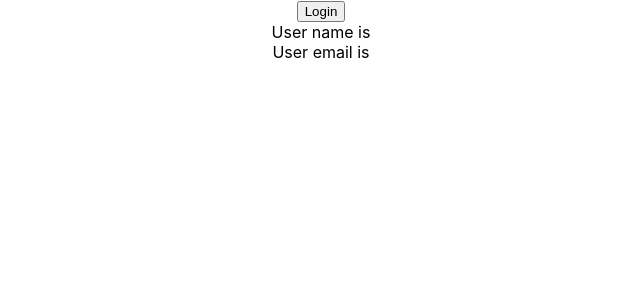
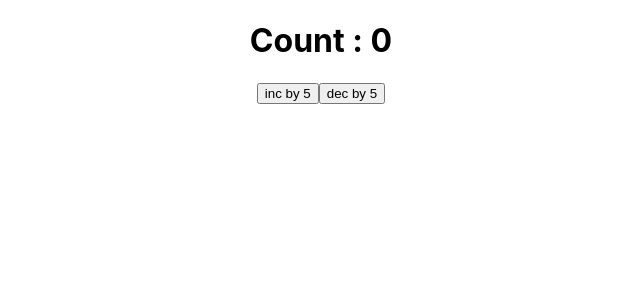
Before and after one commit to hcsoylu/react-with-ts, a React (Create React App) app: page / in a window 1280 px wide. Shown: the top 300 px of the page, without its empty margins (319-959 px from the left). Built offline with nearby package versions, Linux system fonts and the light colour scheme.

Commit message:
useReducer hook

```diff
--- a/src/App.tsx
+++ b/src/App.tsx
@@ -1,11 +1,10 @@
 import "./App.css";
-
-import User from "./components/state/User";
+import Counter from "./components/state/Counter";
 
 function App() {
   return (
     <div className="App">
-      <User />
+      <Counter />
     </div>
   );
 }
--- /dev/null
+++ b/src/components/state/Counter.tsx
@@ -0,0 +1,41 @@
+import { useReducer } from "react";
+
+type CounterState = {
+  count: number;
+};
+
+type CounterAction = {
+  type: string;
+  payload: number;
+};
+
+const initialState = { count: 0 };
+
+function reducer(state: CounterState, action: CounterAction) {
+  switch (action.type) {
+    case "increment":
+      return { count: state.count + action.payload };
+    case "decrement":
+      return { count: state.count - action.payload };
+    default:
+      return state;
+  }
+}
+
+const Counter = () => {
+  const [state, dispatch] = useReducer(reducer, initialState);
+
+  return (
+    <>
+      <h1>Count : {state.count} </h1>
+      <button onClick={() => dispatch({ type: "increment", payload: 5 })}>
+        inc by 5
+      </button>
+      <button onClick={() => dispatch({ type: "decrement", payload: 5 })}>
+        dec by 5
+      </button>
+    </>
+  );
+};
+
+export default Counter;
```
